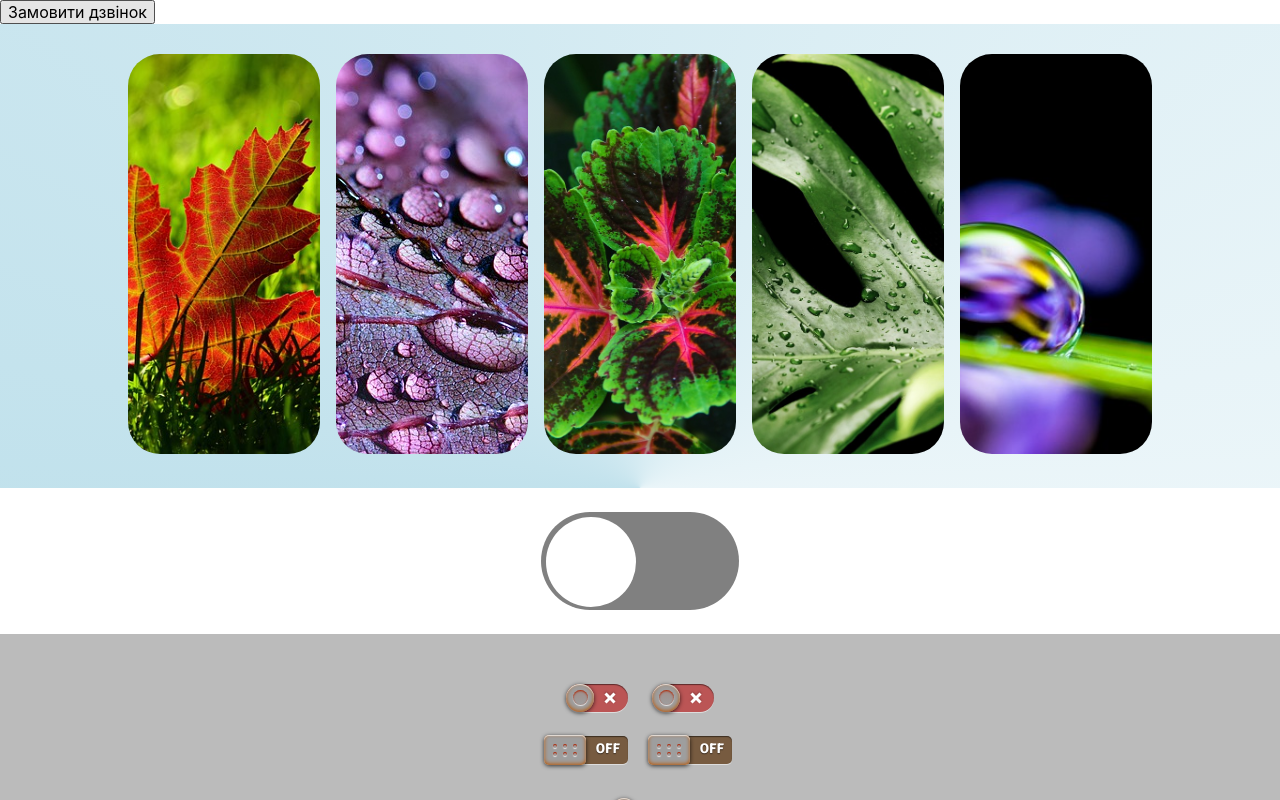
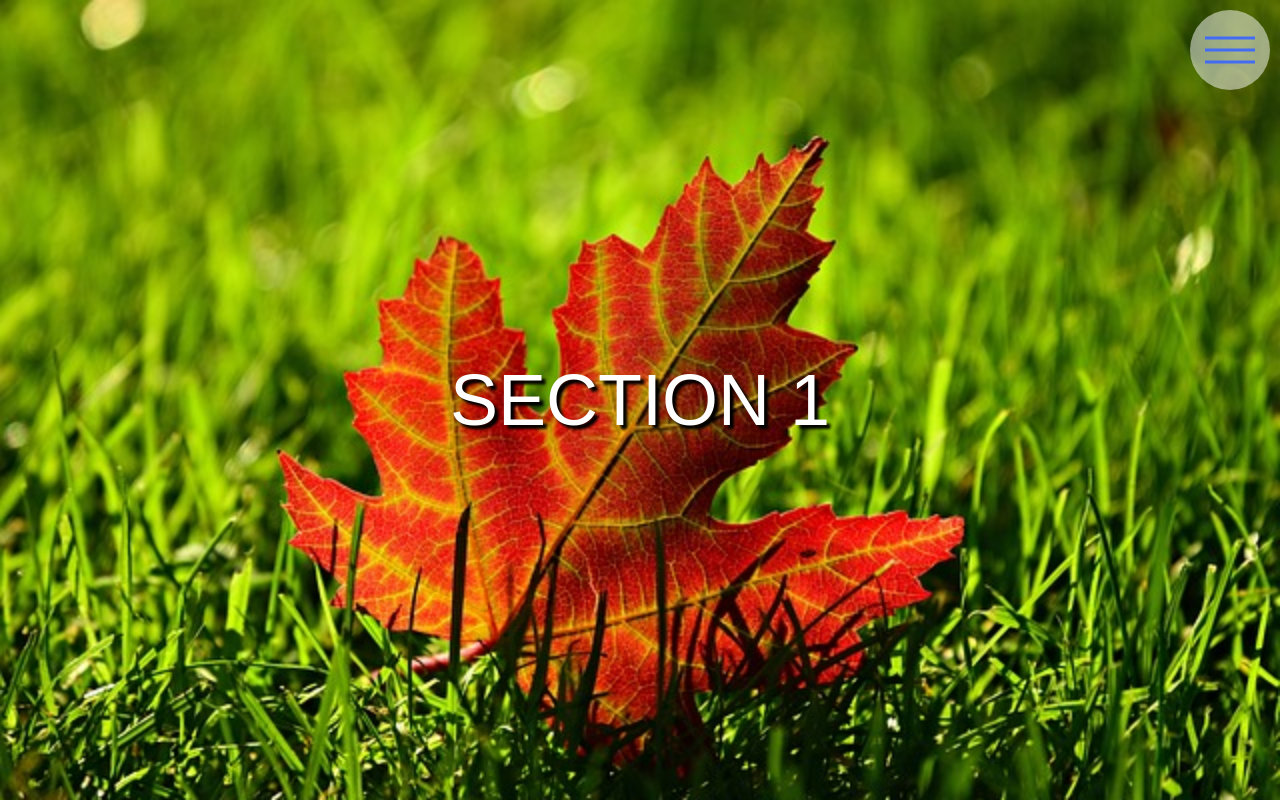
Before and after one commit to Tamira2804/features, a React (Create React App) app: page / in a window 1280 px wide. Shown: the top 800 px of the page. Built offline with nearby package versions, Linux system fonts and the light colour scheme; grey boxes are pictures that could not be loaded.

Commit message:
create BurgerMenuRight component

```diff
--- a/src/components/App.jsx
+++ b/src/components/App.jsx
@@ -1,17 +1,19 @@
-import WoodenToggles from './WoodenToggles/WoodenToggles';
-import RadiosWithSlidingFocus from './RadiosWithSlidingFocus/RadiosWithSlidingFocus';
-import Switcher from './Switcher/Switcher';
-import BouncyImageRadioGroup from './BouncyImageRadioGroup/BouncyImageRadioGroup';
-import ModalCallback from './ModalCallBack/ModalCallBack';
+// import WoodenToggles from './WoodenToggles/WoodenToggles';
+// import RadiosWithSlidingFocus from './RadiosWithSlidingFocus/RadiosWithSlidingFocus';
+// import Switcher from './Switcher/Switcher';
+// import BouncyImageRadioGroup from './BouncyImageRadioGroup/BouncyImageRadioGroup';
+// import ModalCallback from './ModalCallBack/ModalCallBack';
+import MenuBurgerRight from './MenuBurgerRight/MenuBurgerRight';
 
 export const App = () => {
   return (
     <div>
-      <ModalCallback />
+      <MenuBurgerRight />
+      {/* <ModalCallback />
       <BouncyImageRadioGroup />
       <Switcher />
       <WoodenToggles />
-      <RadiosWithSlidingFocus />
+      <RadiosWithSlidingFocus /> */}
     </div>
   );
 };
--- /dev/null
+++ b/src/components/MenuBurgerRight/MenuBurgerRight.css
@@ -0,0 +1,168 @@
+@import url('https://fonts.googleapis.com/css?family=Roboto:100,300,400,700');
+* {
+  margin: 0;
+  padding: 0;
+}
+.burger-menu_button {
+  position: fixed;
+  top: 10px;
+  right: 10px;
+  z-index: 30;
+  width: 80px;
+  height: 80px;
+  border-radius: 50%;
+  background-color: rgba(255, 255, 255, 0.5);
+  -webkit-transition: 0.4s;
+  -moz-transition: 0.4s;
+  -o-transition: 0.4s;
+  transition: 0.4s;
+}
+.burger-menu_button:hover .burger-menu_lines {
+  filter: brightness(0.7);
+}
+
+.burger-menu_button:hover {
+  background-color: rgba(255, 255, 255, 0.7);
+}
+
+.burger-menu_lines::before,
+.burger-menu_lines::after,
+.burger-menu_lines {
+  position: absolute;
+  width: 50px;
+  height: 3px;
+  background-color: #436cf3;
+  -webkit-transition: 0.4s;
+  -moz-transition: 0.4s;
+  -o-transition: 0.4s;
+  transition: 0.4s;
+}
+.burger-menu_lines {
+  top: 50%;
+  left: 50%;
+  transform: translate(-50%, -50%);
+}
+.burger-menu_lines::before {
+  content: '';
+  top: -12px;
+}
+.burger-menu_lines::after {
+  content: '';
+  top: 12px;
+}
+
+.burger-menu_active .burger-menu_lines {
+  background-color: transparent;
+}
+.burger-menu_active .burger-menu_lines::before {
+  top: 0;
+  transform: rotate(45deg);
+}
+.burger-menu_active .burger-menu_lines::after {
+  top: 0;
+  transform: rotate(-45deg);
+}
+
+.burger-menu_nav {
+  padding-top: 120px;
+  position: fixed;
+  top: 0;
+  z-index: 20;
+  display: flex;
+  flex-flow: column;
+  height: 100%;
+  background-color: #86a2fd;
+  overflow-y: auto;
+  right: -100%;
+  -webkit-transition: 0.8s;
+  -moz-transition: 0.8s;
+  -o-transition: 0.8s;
+  transition: 0.8s;
+}
+.burger-menu_active .burger-menu_nav {
+  right: 0;
+  -webkit-transition: 0.4s;
+  -moz-transition: 0.4s;
+  -o-transition: 0.4s;
+  transition: 0.4s;
+}
+.burger-menu_link {
+  padding: 18px 35px;
+  font-family: 'Roboto', sans-serif;
+  font-size: 18px;
+  text-decoration: none;
+  text-transform: uppercase;
+  letter-spacing: 5px;
+  font-weight: 400;
+  color: black;
+  border-bottom: 1px solid #fff;
+}
+.burger-menu_link:first-child {
+  border-top: 1px solid #fff;
+}
+.burger-menu_link:hover {
+  filter: brightness(0.9);
+}
+.burger-menu_overlay {
+  display: none;
+  position: fixed;
+  top: 0;
+  left: 0;
+  width: 100vw;
+  height: 100vh;
+  z-index: 10;
+}
+.burger-menu_active .burger-menu_overlay {
+  display: block;
+  background-color: rgba(0, 0, 0, 0.5);
+}
+
+section {
+  display: flex;
+  align-items: center;
+  justify-content: center;
+  height: 100vh;
+  font-family: sans-serif;
+  font-size: 72px;
+  text-transform: uppercase;
+  color: #000;
+}
+
+#section-1 {
+  background-image: url('../../../public/images/image1.jpg');
+  background-attachment: fixed;
+  background-size: cover;
+  color: #fff;
+  text-shadow: 4px 4px 3px #000;
+}
+
+#section-2 {
+  background-image: url('../../../public/images/image2.jpg');
+  background-attachment: fixed;
+  background-size: cover;
+  color: #fff;
+  text-shadow: 4px 4px 3px #000;
+}
+
+#section-3 {
+  background-image: url('../../../public/images/image3.jpg');
+  background-size: cover;
+  color: #fff;
+  text-shadow: 4px 4px 3px #000;
+}
+
+#section-4 {
+  background-image: url('../../../public/images/image4.jpg');
+  background-attachment: fixed;
+  background-size: cover;
+  color: #fff;
+  text-shadow: 4px 4px 3px #000;
+}
+
+#section-5 {
+  background-image: url('../../../public/images/image5.jpg');
+  background-attachment: fixed;
+  background-size: cover;
+  color: #fff;
+  text-shadow: 4px 4px 3px #000;
+}
--- /dev/null
+++ b/src/components/MenuBurgerRight/MenuBurgerRight.jsx
@@ -0,0 +1,80 @@
+import React, { useEffect, useRef, useState, useCallback } from 'react';
+import './MenuBurgerRight.css';
+
+const MenuBurgerRight = () => {
+  const menuRef = useRef(null);
+  const [isMenuActive, setMenuActive] = useState(false);
+
+  const toggleMenu = useCallback(() => {
+    setMenuActive(prevState => {
+      const newState = !prevState;
+      document.body.style.overflow = newState ? 'hidden' : 'visible';
+      return newState;
+    });
+  }, []);
+
+  useEffect(() => {
+    const menu = menuRef.current;
+    const button = menu.querySelector('.burger-menu_button');
+    const links = menu.querySelectorAll('.burger-menu_link');
+    const overlay = menu.querySelector('.burger-menu_overlay');
+
+    const handleButtonClick = e => {
+      e.preventDefault();
+      toggleMenu();
+    };
+
+    const handleLinkClick = () => toggleMenu();
+    const handleOverlayClick = () => toggleMenu();
+
+    button.addEventListener('click', handleButtonClick);
+    links.forEach(link => link.addEventListener('click', handleLinkClick));
+    overlay.addEventListener('click', handleOverlayClick);
+
+    // Cleanup on unmount
+    return () => {
+      button.removeEventListener('click', handleButtonClick);
+      links.forEach(link => link.removeEventListener('click', handleLinkClick));
+      overlay.removeEventListener('click', handleOverlayClick);
+    };
+  }, [isMenuActive, toggleMenu]);
+
+  return (
+    <div>
+      <div
+        className={`burger-menu ${isMenuActive ? 'burger-menu_active' : ''}`}
+        ref={menuRef}
+      >
+        <a href="#" className="burger-menu_button">
+          <span className="burger-menu_lines"></span>
+        </a>
+        <nav className="burger-menu_nav">
+          <a href="#section-1" className="burger-menu_link">
+            Section 1
+          </a>
+          <a href="#section-2" className="burger-menu_link">
+            Section 2
+          </a>
+          <a href="#section-3" className="burger-menu_link">
+            Section 3
+          </a>
+          <a href="#section-4" className="burger-menu_link">
+            Section 4
+          </a>
+          <a href="#section-5" className="burger-menu_link">
+            Section 5
+          </a>
+        </nav>
+        <div className="burger-menu_overlay"></div>
+      </div>
+
+      <section id="section-1">Section 1</section>
+      <section id="section-2">Section 2</section>
+      <section id="section-3">Section 3</section>
+      <section id="section-4">Section 4</section>
+      <section id="section-5">Section 5</section>
+    </div>
+  );
+};
+
+export default MenuBurgerRight;
```
